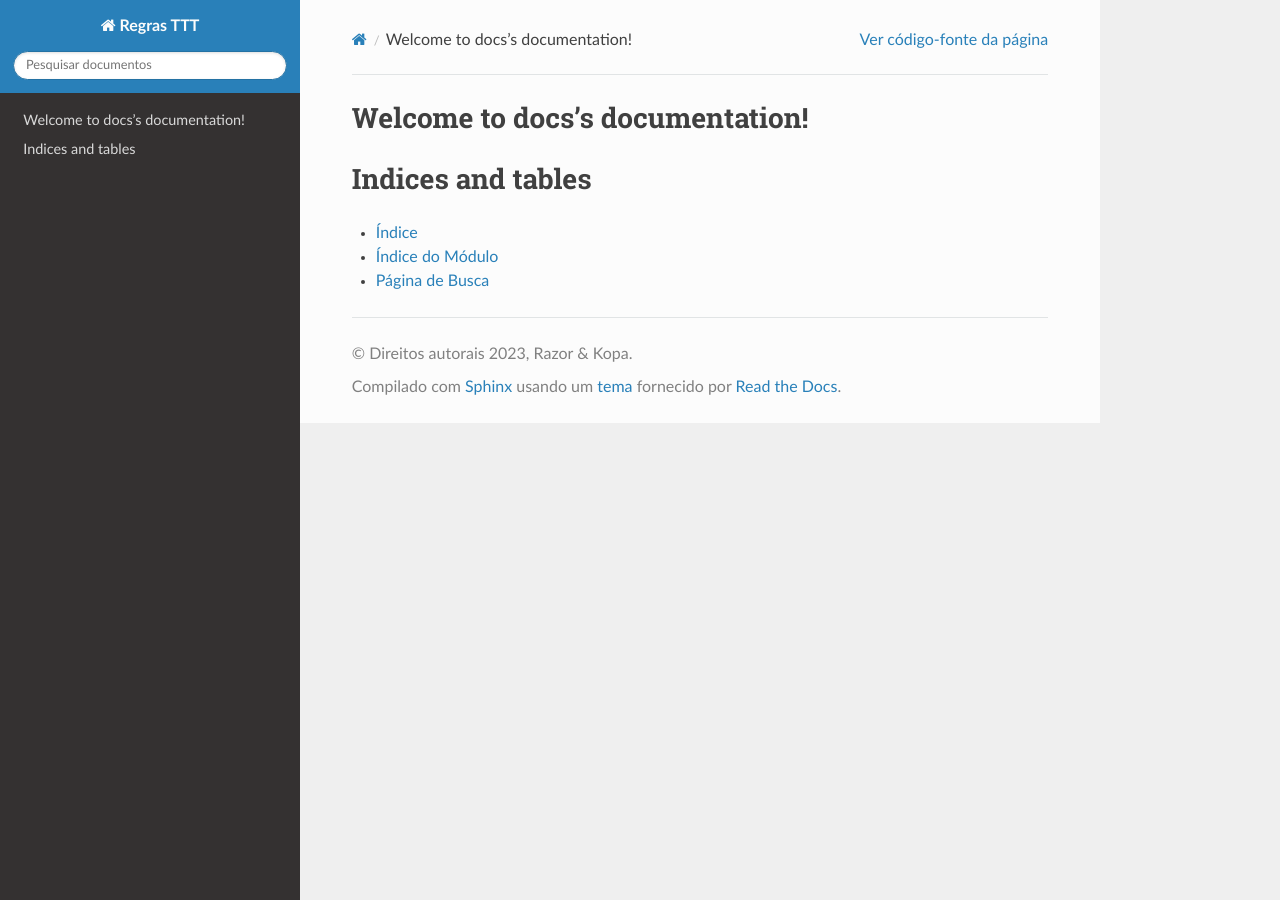
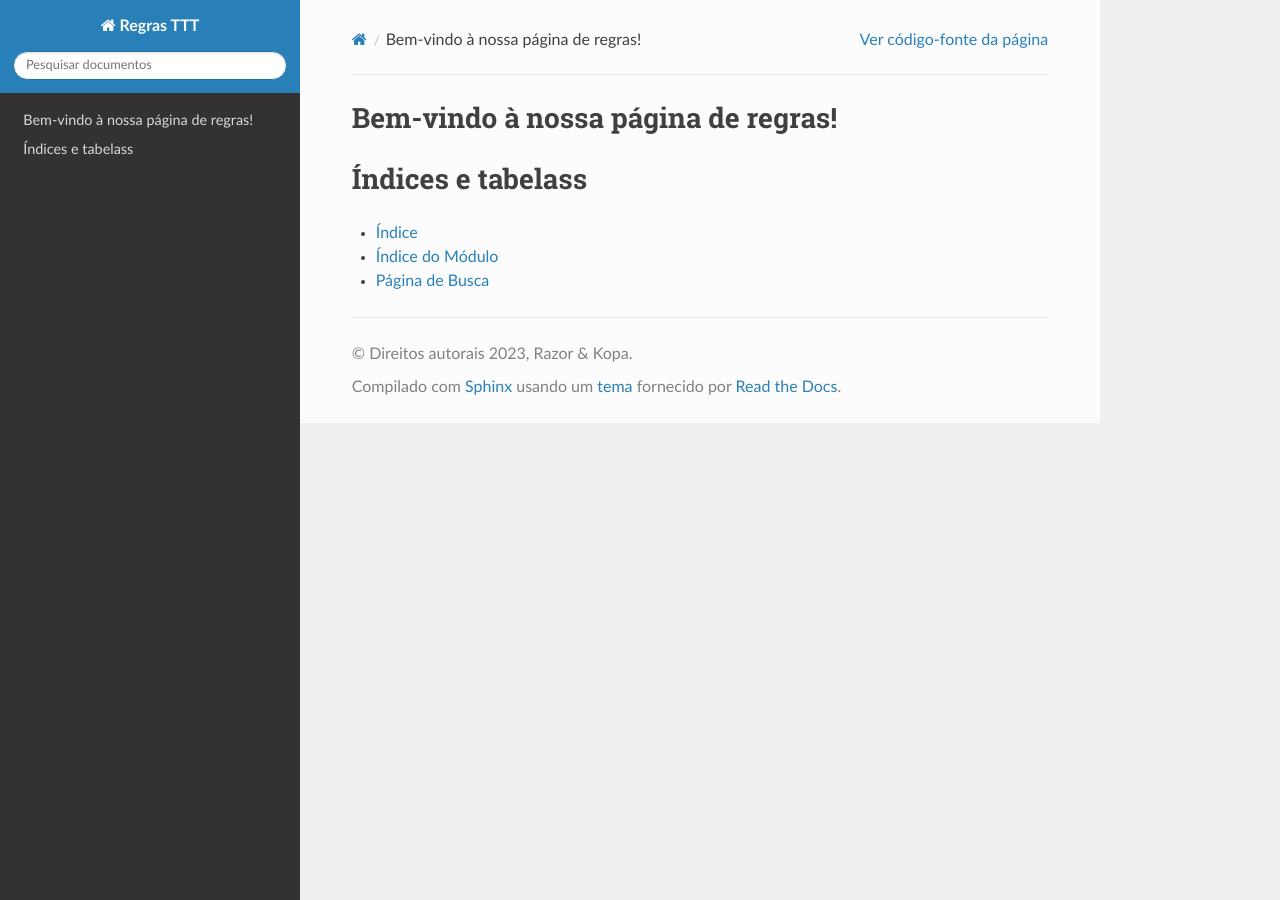
Before and after one commit to fenbrasil/docs, a Sphinx documentation site: the page built from source/index.rst, in a window 1280 px wide. Built offline with Sphinx 7.4.7 and the Read the Docs theme 2.0.0, drawn with Linux system fonts in a browser that asks for light colours.

Commit message:
atualizar index.rst
* tradução e correção de texto-base para demonstração e teste

```diff
--- a/source/index.rst
+++ b/source/index.rst
@@ -1,9 +1,4 @@
-.. docs documentation master file, created by
-   sphinx-quickstart on Thu Aug  3 22:57:55 2023.
-   You can adapt this file completely to your liking, but it should at least
-   contain the root `toctree` directive.
-
-Welcome to docs's documentation!
+Bem-vindo à nossa página de regras!
 ================================
 
 .. toctree::
@@ -12,7 +7,7 @@ Welcome to docs's documentation!
 
 
 
-Indices and tables
+Índices e tabelass
 ==================
 
 * :ref:`genindex`
```
